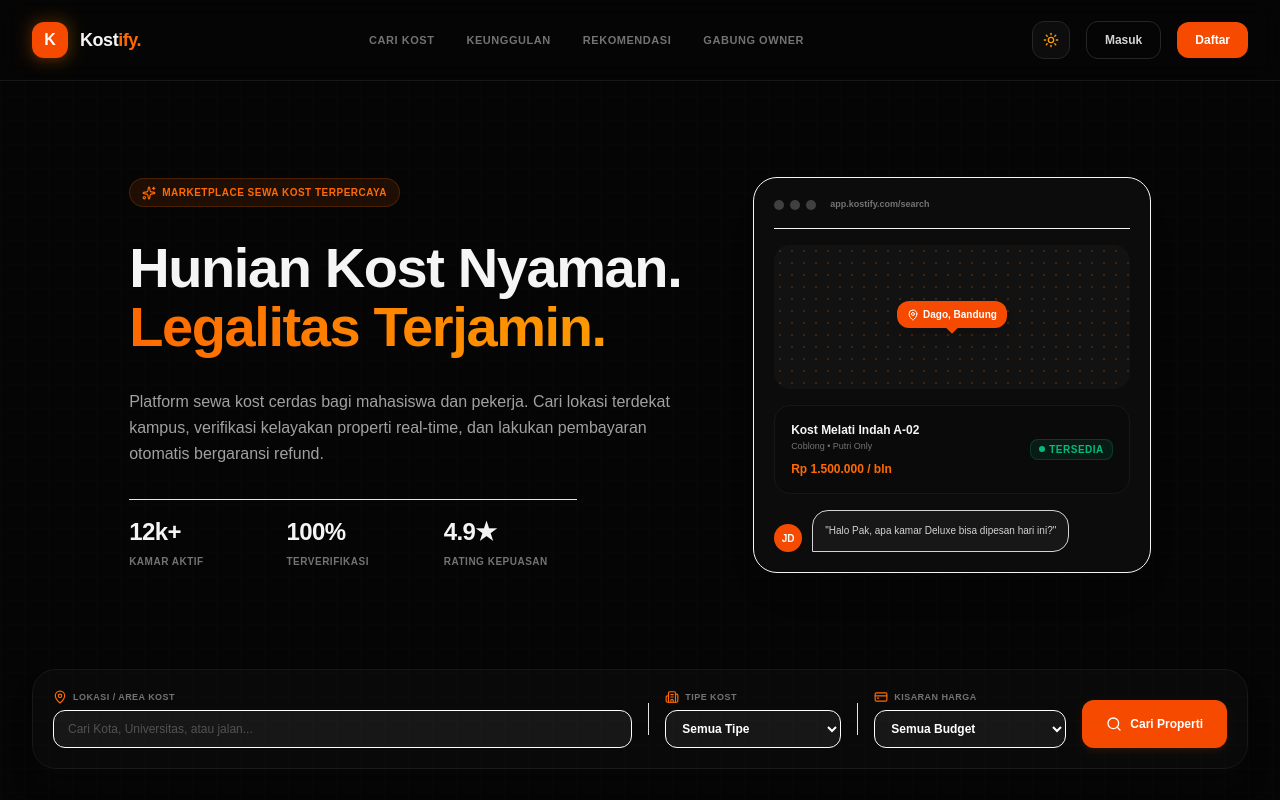
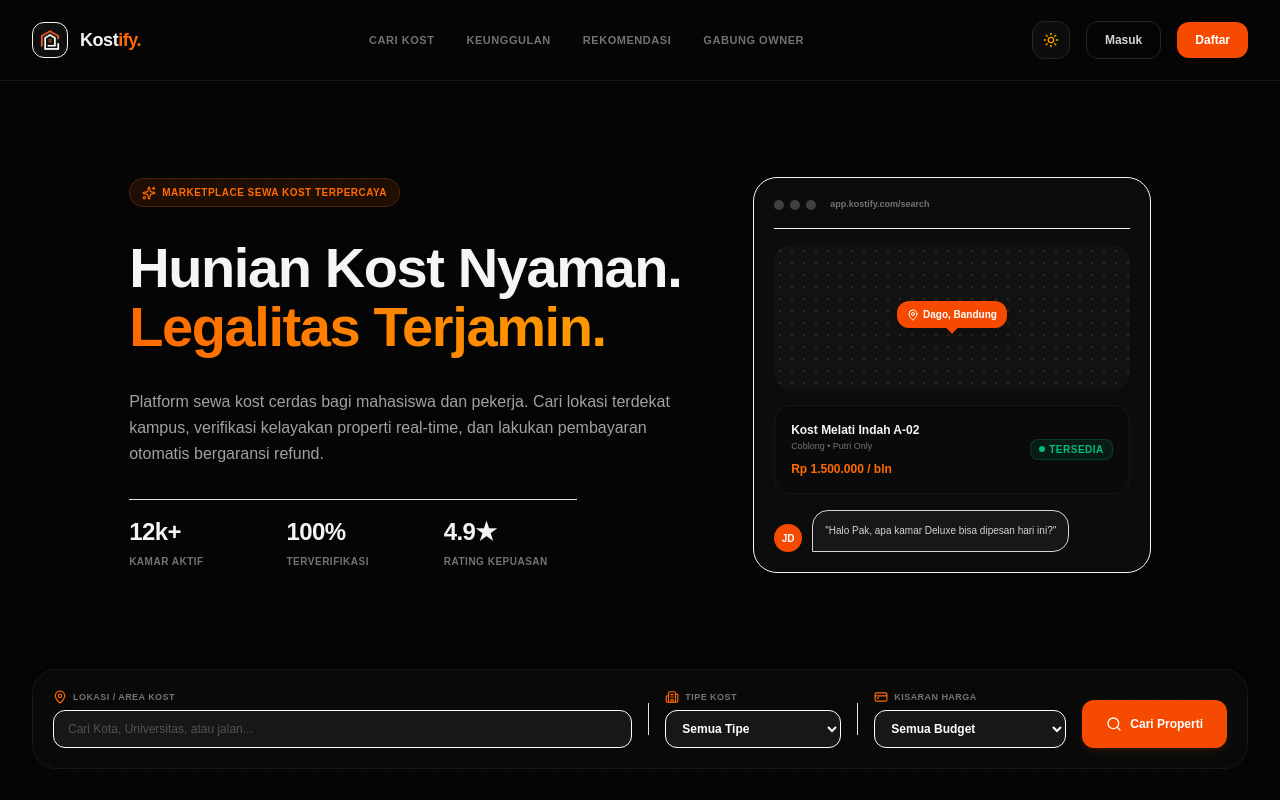
Before and after one commit to RafaEnricoo/kostify, a Next.js app in the folder web-dashboard/: page / in a window 1280 px wide. Shown: the top 800 px of the page. Built offline with nearby package versions, Linux system fonts and the light colour scheme.

Commit message:
fix: restore original image logos in header and footer

```diff
--- a/web-dashboard/src/app/page.tsx
+++ b/web-dashboard/src/app/page.tsx
@@ -91,12 +91,13 @@ export default function HomePage() {
 
           {/* Brand Logo */}
           <Link href="/" className="flex items-center gap-3 group">
-            <div className="relative">
-              <div className="absolute -inset-1 rounded-xl bg-gradient-to-r from-orange-500 to-amber-500 opacity-20 blur group-hover:opacity-40 transition-opacity duration-300" />
-              <div className={`w-9 h-9 rounded-xl flex items-center justify-center font-black text-white bg-orange-600 relative z-10 shadow-md shadow-orange-600/10`}>
-                K
-              </div>
-            </div>
+            <img
+              src={isDark ? "/images/logo_white.png" : "/images/logo.png"}
+              alt="Kostify Logo"
+              className={`w-9 h-9 rounded-xl object-contain p-1 border transition-all duration-300 ${
+                isDark ? 'border-neutral-850 bg-neutral-900/60' : 'border-neutral-200 bg-white shadow-sm'
+              }`}
+            />
             <span className="text-lg font-black tracking-tight">
               Kost<span className="text-orange-500">ify.</span>
             </span>
@@ -553,9 +554,11 @@ export default function HomePage() {
       }`}>
         <div className="max-w-7xl mx-auto px-6 lg:px-8 flex flex-col sm:flex-row justify-between items-center gap-6">
           <div className="flex items-center gap-3">
-            <div className="w-7 h-7 rounded-lg flex items-center justify-center font-black text-white bg-orange-600 text-xs">
-              K
-            </div>
+            <img
+              src={isDark ? "/images/logo_white.png" : "/images/logo.png"}
+              alt="Kostify Logo"
+              className="w-7 h-7 object-contain"
+            />
             <span className="text-sm font-black tracking-tight">
               Kost<span className="text-orange-500">ify.</span>
               <span className="text-[10px] font-medium text-neutral-500 ml-2">© 2026. Hak Cipta Dilindungi.</span>
```
